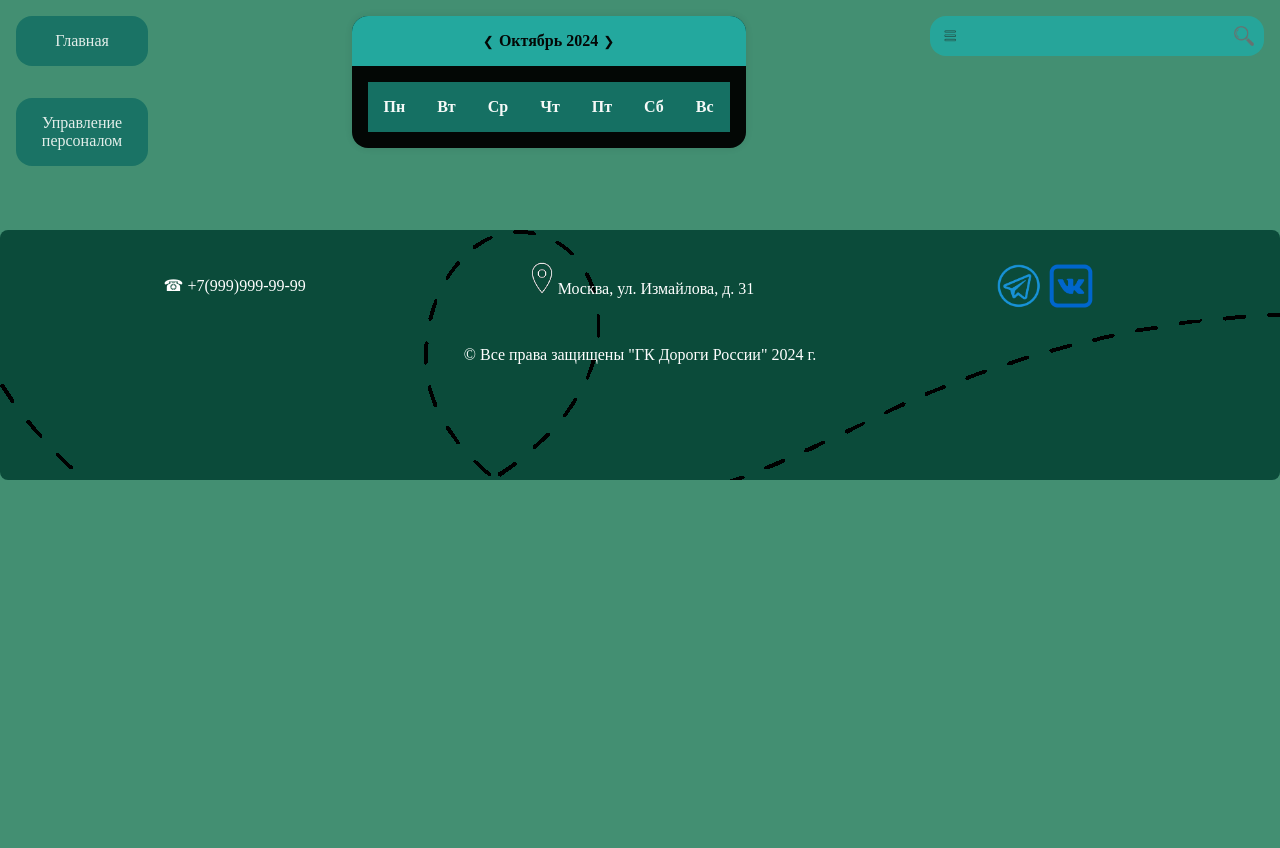
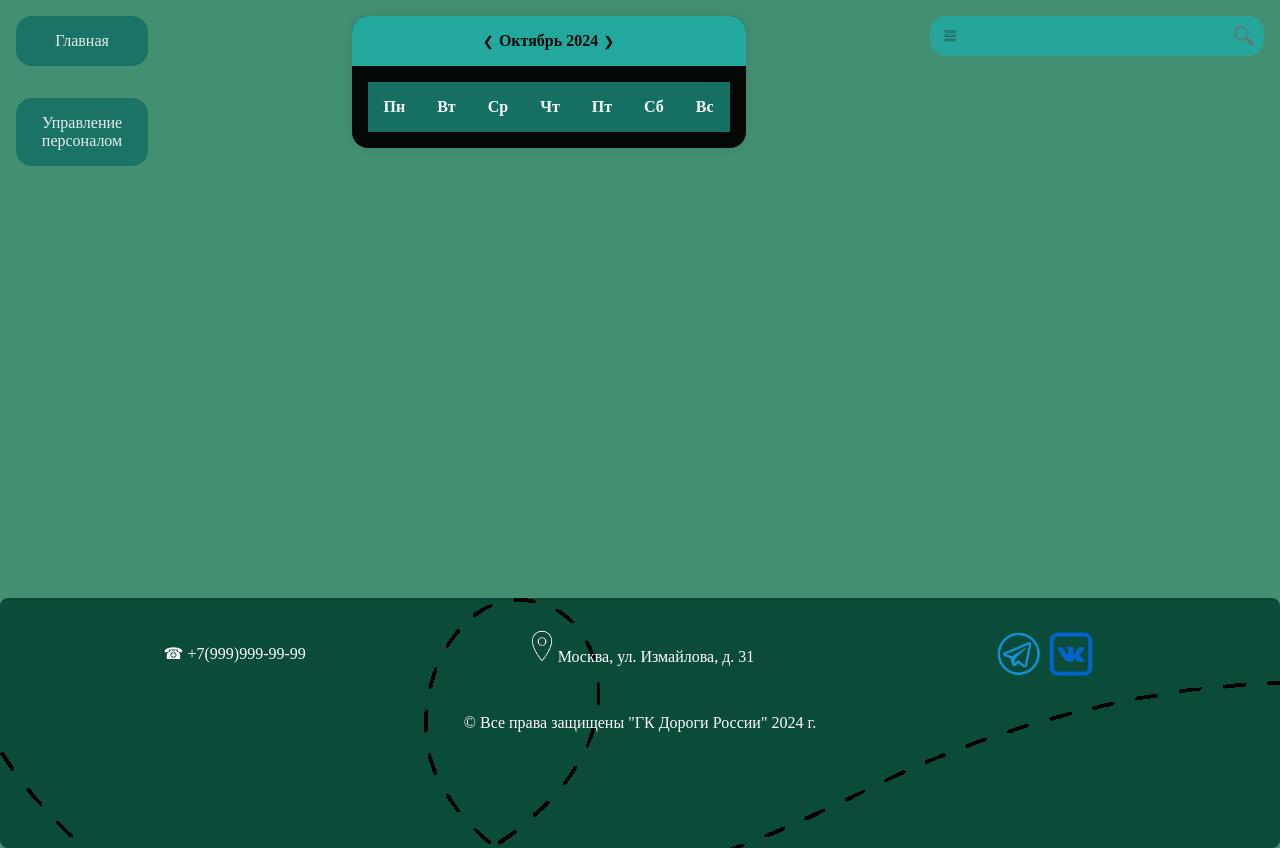
Before and after one commit to Annddreyy/site, a Flask app: template templates/index.html in a window 1280 px wide. Shown: the part 96-944 px from the top of the page. Before the commit the page ends 576 px from the top, so only its background shows below. Run offline with Flask 3, Linux system fonts and the light colour scheme; the template is opened without the code that fills it, so the values that code supplies are empty; parts of the project's set-up code (start-up, migrations or seed data) failed here and were passed over; some web fonts are replaced.

Commit message:
Fix footer

```diff
--- a/static/styles/style.css
+++ b/static/styles/style.css
@@ -23,6 +23,7 @@ main {
     display: grid;
     grid-template-columns: 1.5fr 6fr 3fr;
     grid-template-rows: 1fr;
+    min-height: calc(100vh - 250px);
 }
 
 ::placeholder {
```
